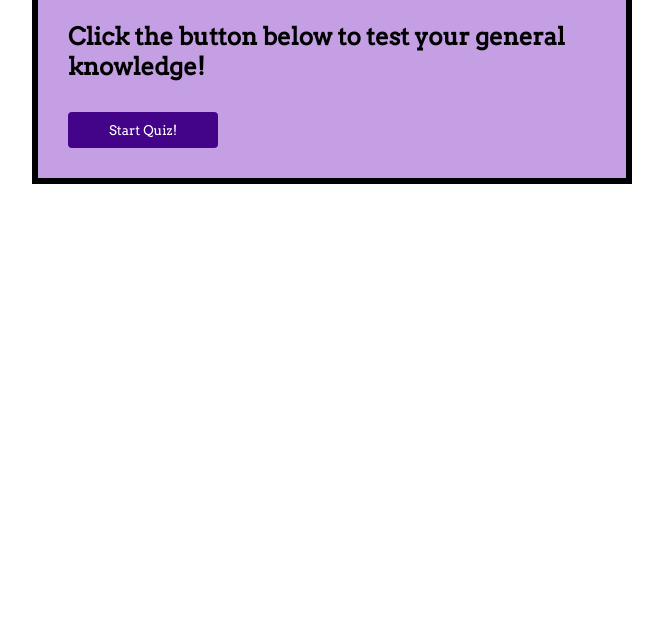
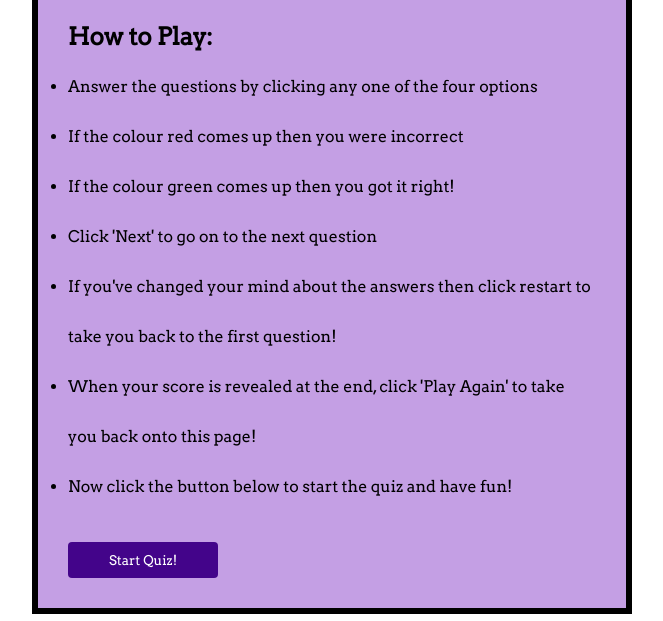
Before and after one commit to dinakidane/js-quiz, a plain HTML site: page index.html in a window 1280 px wide. Shown: the part 179-800 px from the top of the page, without its empty margins (308-971 px from the left). Drawn offline with Linux system fonts and the light colour scheme.

Commit message:
add instructions onto index html within homepage div

```diff
--- a/assets/css/style.css
+++ b/assets/css/style.css
@@ -21,6 +21,14 @@ body {
 
 #homepage h2 {
     margin-top: 25px;
+}
+
+#instructions h2 {
+    margin-bottom: 10px;
+}
+
+ul {
+    line-height: 50px;
 }
 
 #start-btn {
--- a/assets/js/script.js
+++ b/assets/js/script.js
@@ -206,10 +206,14 @@ function revealScore() {
         questionElement.innerHTML = `You scored a ${score} out of ${questions.length}! Try again!`;
     }
 
+    restartButton.classList.add("hide");
     nextButton.innerHTML = "Play Again";
     nextButton.style.display = "block";
 }
 
+/**
+ * restart button to take user back to beginQuiz()
+ */
 restartButton.addEventListener("click", () => {
     beginQuiz();
 });
@@ -224,7 +228,6 @@ function handleNextButton() {
     if (currentQuestionIndex < questions.length) {
         showQuestion();
     } else {
-        restartButton.classList.add("hide");
         revealScore();
     }
 }
@@ -235,6 +238,7 @@ nextButton.addEventListener("click", () => {
     } else {
         homeDiv.classList.remove("hide");
         gameDiv.classList.add("hide");
+        restartButton.classList.remove("hide");
     }
 
 });
--- a/index.html
+++ b/index.html
@@ -15,9 +15,22 @@
 
     <div id="homepage">
         <h1>General Knowledge Quiz!</h1>
-        <h2 id="home-sub">Click the button below to test your general knowledge!</h2>
+        <div id="instructions">
+            <h2>How to Play:</h2>
+            <ul>
+                <li>Answer the questions by clicking any one of the four options</li>
+                <li>If the colour red comes up then you were incorrect</li>
+                <li>If the colour green comes up then you got it right!</li>
+                <li>Click 'Next' to go on to the next question</li>
+                <li>If you've changed your mind about the answers then click restart to take you back to the first
+                    question!</li>
+                <li>When your score is revealed at the end, click 'Play Again' to take you back onto this page!</li>
+                <li>Now click the button below to start the quiz and have fun!</li>
+            </ul>
+        </div>
         <button id="start-btn">Start Quiz!</button>
     </div>
+
 
     <div id="game" class="hide">
 
```
